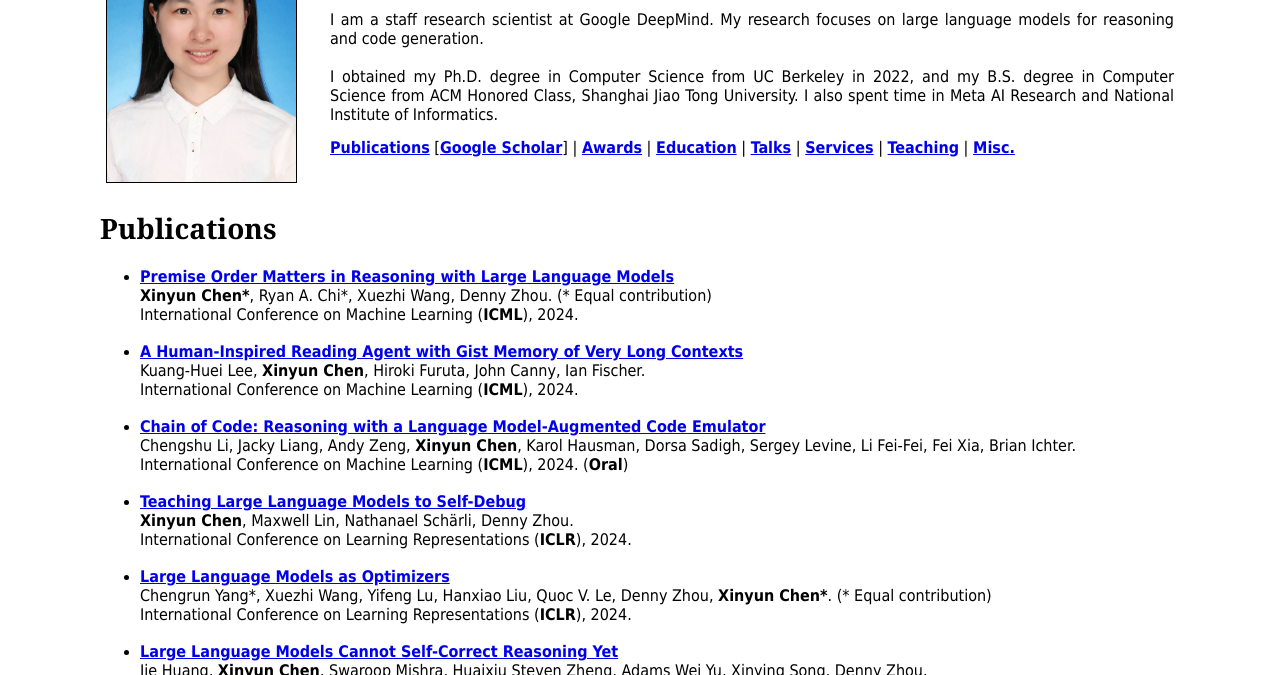
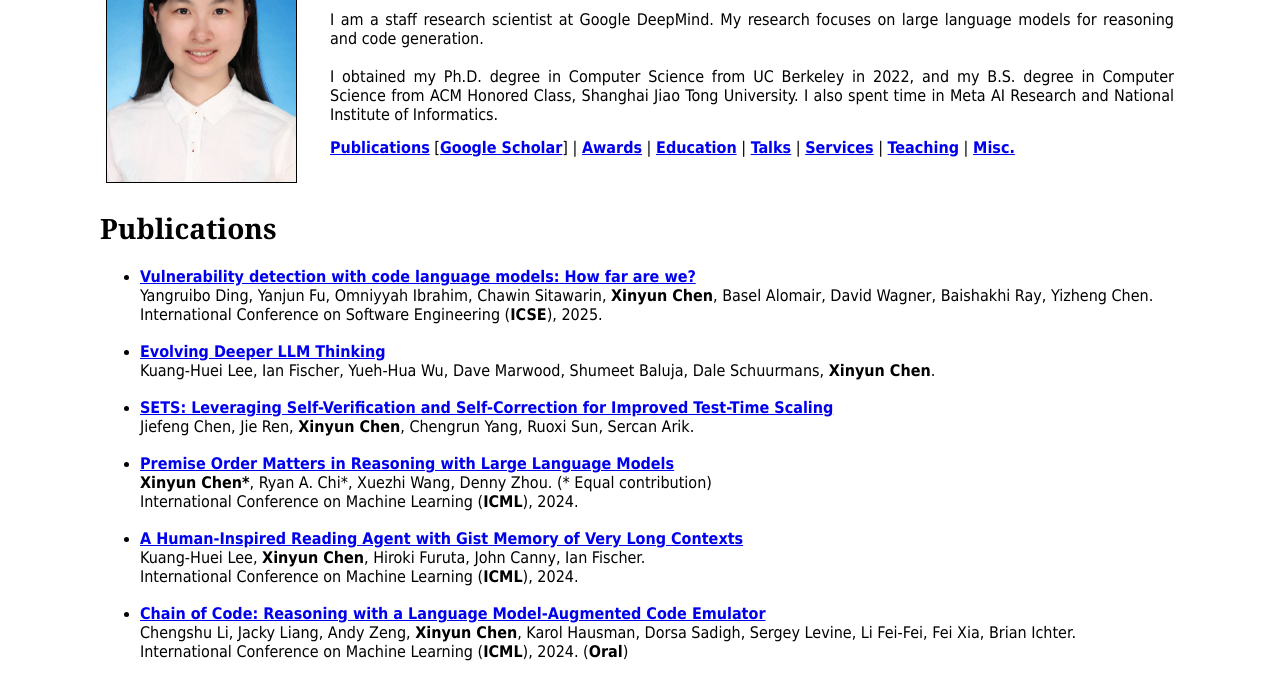
Before and after one commit to Jungyhuk/jungyhuk.github.io, a plain HTML site: page index.html in a window 1280 px wide. Shown: the part 125-800 px from the top of the page. Drawn offline with nearby package versions, Linux system fonts and the light colour scheme.

Commit message:
add recent preprints

```diff
--- a/index.html
+++ b/index.html
@@ -178,6 +178,28 @@ $("#tag-privacy-box").click(function() {
 <ul>
 
 <li>
+    <p class="content"><a href="https://arxiv.org/abs/2403.18624"><strong>Vulnerability detection with code language models: How far are we?</strong></a></p>
+    <p class="content">Yangruibo Ding, Yanjun Fu, Omniyyah Ibrahim, Chawin Sitawarin, <strong>Xinyun Chen</strong>, Basel Alomair, David Wagner, Baishakhi Ray, Yizheng Chen.</p>
+    <p class="content">International Conference on Software Engineering (<strong>ICSE</strong>), 2025.</p>
+</li>
+
+<br>
+
+<li>
+    <p class="content"><a href="https://arxiv.org/abs/2501.09891"><strong>Evolving Deeper LLM Thinking</strong></a></p>
+    <p class="content">Kuang-Huei Lee, Ian Fischer, Yueh-Hua Wu, Dave Marwood, Shumeet Baluja, Dale Schuurmans, <strong>Xinyun Chen</strong>.</p>
+</li>
+
+<br>
+
+<li>
+    <p class="content"><a href="https://arxiv.org/abs/2501.19306"><strong>SETS: Leveraging Self-Verification and Self-Correction for Improved Test-Time Scaling</strong></a></p>
+    <p class="content">Jiefeng Chen, Jie Ren, <strong>Xinyun Chen</strong>, Chengrun Yang, Ruoxi Sun, Sercan Arik.</p>
+</li>
+
+<br>
+
+<li>
     <p class="content"><a href="https://arxiv.org/abs/2402.08939"><strong>Premise Order Matters in Reasoning with Large Language Models</strong></a></p>
     <p class="content"><strong>Xinyun Chen*</strong>, Ryan A. Chi*, Xuezhi Wang, Denny Zhou. (* Equal contribution)</p>
     <p class="content">International Conference on Machine Learning (<strong>ICML</strong>), 2024.</p>
@@ -261,14 +283,6 @@ $("#tag-privacy-box").click(function() {
     <p class="content"><a href="https://arxiv.org/abs/2402.03620"><strong>Self-Discover: Large Language Models Self-Compose Reasoning Structures</strong></a></p>
     <p class="content">Pei Zhou, Jay Pujara, Xiang Ren, <strong>Xinyun Chen</strong>,  Heng-Tze Cheng, Quoc V. Le, Ed H. Chi, Denny Zhou, Swaroop Mishra, Huaixiu Steven Zheng.</p>
     <p class="content">Advances in Neural Information Processing Systems (<strong>NeurIPS</strong>), 2024.</p>
-</li>
-
-<br>
-
-<li>
-    <p class="content"><a href="https://arxiv.org/abs/2403.18624"><strong>Vulnerability detection with code language models: How far are we?</strong></a></p>
-    <p class="content">Yangruibo Ding, Yanjun Fu, Omniyyah Ibrahim, Chawin Sitawarin, <strong>Xinyun Chen</strong>, Basel Alomair, David Wagner, Baishakhi Ray, Yizheng Chen.</p>
-    <p class="content">International Conference on Software Engineering (<strong>ICSE</strong>), 2025.</p>
 </li>
 
 <br>
```
